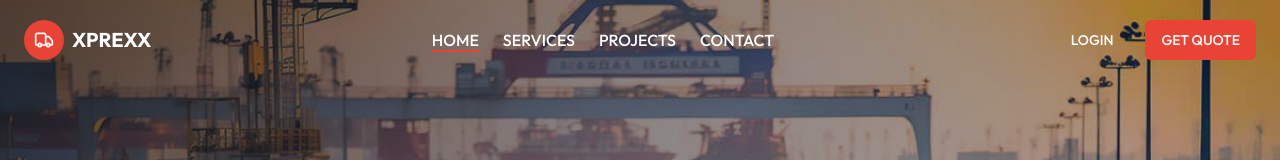
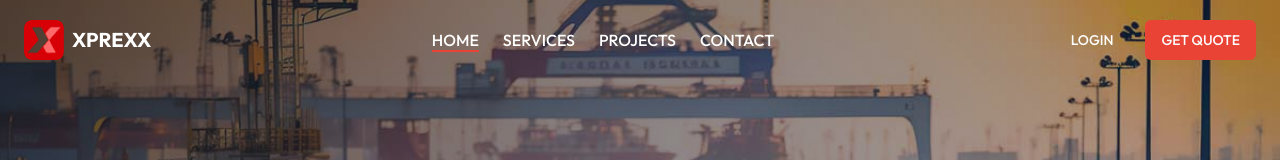
Before and after one commit to jefferybeal123/xprexx-way, a React (Vite) app: page / in a window 1280 px wide. Shown: the top 160 px of the page. Built offline with nearby package versions, Linux system fonts and the light colour scheme.

Commit message:
Refactor: Use logo for loading and site logo
Use the XPREXX logo for the loading spinner and site logo.

```diff
--- a/src/components/LoadingSpinner.tsx
+++ b/src/components/LoadingSpinner.tsx
@@ -1,5 +1,3 @@
-
-import { Truck } from 'lucide-react';
 
 interface LoadingSpinnerProps {
   size?: number;
@@ -10,9 +8,11 @@ const LoadingSpinner = ({ size = 40 }: LoadingSpinnerProps) => {
     <div className="fixed inset-0 flex items-center justify-center bg-white z-50">
       <div className="flex flex-col items-center">
         <div className="animate-bounce mb-4">
-          <div className="h-16 w-16 bg-kargon-red rounded-full flex items-center justify-center">
-            <Truck className="text-white" size={size} />
-          </div>
+          <img
+            src="/lovable-uploads/7a0b3292-4d78-4771-9c03-7f6376dc87e5.png"
+            alt="XPREXX Logo"
+            className="h-16 w-16 rounded-lg"
+          />
         </div>
         <div className="text-2xl font-bold text-kargon-dark">XPREXX</div>
         <div className="mt-2 text-sm text-gray-600">Express Delivery Solutions</div>
--- a/src/components/Navigation.tsx
+++ b/src/components/Navigation.tsx
@@ -1,8 +1,7 @@
-
 import { useState, useEffect } from "react";
 import { Link, useLocation } from "react-router-dom";
 import { Button } from "@/components/ui/button";
-import { Menu, X, Truck, UserCircle, Shield, LogOut } from "lucide-react";
+import { Menu, X, UserCircle, Shield, LogOut } from "lucide-react";
 import { useAuth } from "@/contexts/AuthContext";
 
 const Navigation = () => {
@@ -34,9 +33,11 @@ const Navigation = () => {
         <div className="flex items-center justify-between">
           <Link to="/" className="flex items-center gap-2">
             <div className="flex items-center">
-              <div className="h-10 w-10 bg-kargon-red rounded-full flex items-center justify-center">
-                <Truck className="text-white" size={20} />
-              </div>
+              <img
+                src="/lovable-uploads/7a0b3292-4d78-4771-9c03-7f6376dc87e5.png"
+                alt="XPREXX Logo"
+                className="h-10 w-10 rounded-lg"
+              />
               <span className={`ml-2 font-display font-bold text-xl ${isScrolled ? 'text-kargon-dark' : 'text-white'}`}>
                 XPREXX
               </span>
```
Also changed, not shown: public/lovable-uploads/7a0b3292-4d78-4771-9c03-7f6376dc87e5.png (added).
